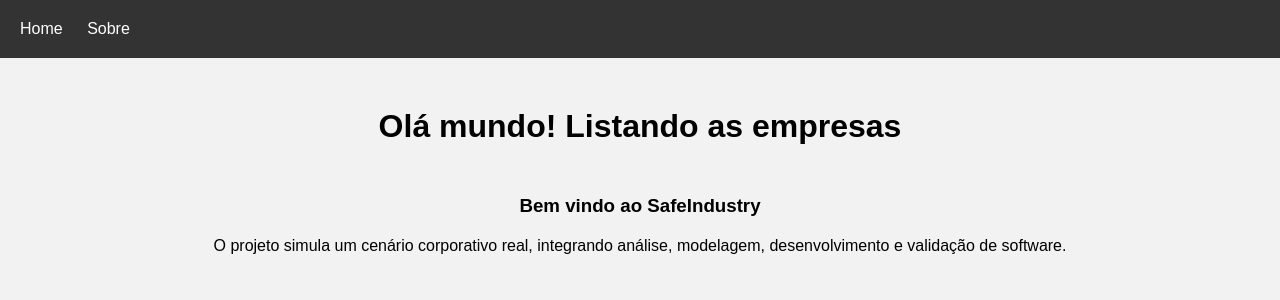
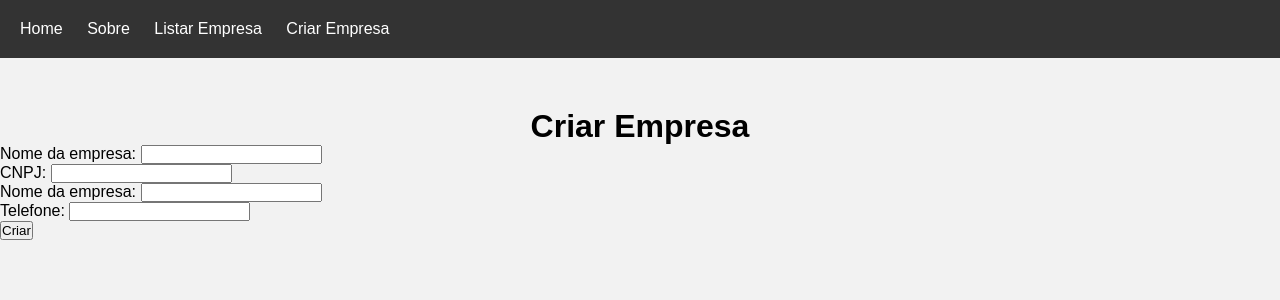
Before and after one commit to prof-dennis-senai/T3BA, a Django app: template SafeIndustry/app_empresa/templates/app_empresa/pages/criar_empresa.html in a window 1280 px wide. Shown: the top 300 px of the page. Run offline with Django 5.2, Linux system fonts and the light colour scheme; the template is opened without the code that fills it, so the values that code supplies are empty.

Commit message:
commit 1 aula 7

```diff
--- a/SafeIndustry/app_empresa/templates/app_empresa/base.html
+++ b/SafeIndustry/app_empresa/templates/app_empresa/base.html
@@ -8,7 +8,7 @@
     <title>{% block title %}{% endblock title %}</title>
 </head>
 <body>
-    {% include 'app_blog/partials/header.html' %}
+    {% include 'app_empresa/partials/header.html' %}
 
     {% block content %}
     {% endblock content %}
--- a/SafeIndustry/app_empresa/templates/app_empresa/pages/criar_empresa.html
+++ b/SafeIndustry/app_empresa/templates/app_empresa/pages/criar_empresa.html
@@ -1,24 +1,37 @@
-{% load static %}
-<!DOCTYPE html>
-<html lang="pt-br">
-<head>
-    <meta charset="UTF-8">
-    <meta name="viewport" content="width=device-width, initial-scale=1.0">
-    <link rel="stylesheet" href="{% static 'app_blog/css/style.css' %}">
-    <title>Home</title>
-</head>
-<body>
-    <header>
-        <nav>
-            <ul>
-                <li><a href="{% url 'home' %}">Home</a></li>
-                <li><a href="{% url 'sobre' %}">Sobre</a></li>
-            </ul>
-        </nav>
-    </header>
+{% extends "app_empresa/base.html" %}
 
-    <h1>Olá mundo! Listando as empresas</h1>
-    <h3>Bem vindo ao SafeIndustry</h3>
-    <p>O projeto simula um cenário corporativo real, integrando análise, modelagem, desenvolvimento e validação de software.</p>
-</body>
-</html>
+{% block title %}SafeIndustry - Listar Empresas{% endblock title %}
+
+{% block content %}
+<div class="container">
+    <div class="container-header">
+        <h1>Criar Empresa</h1>
+    </div>
+
+    <div class="container-body">
+        <form method="post">
+            {% csrf_token %}
+            <div class="form-line">
+                <label for="nome">Nome da empresa:</label>
+                <input name="nome" type="text" value="{{nome}}" required>
+            </div>
+            <div class="form-line">
+                <label for="cnpj">CNPJ:</label>
+                <input name="cnpj" type="text" value="{{cnpj}}" required>
+            </div>
+            <div class="form-line">
+                <label for="email">Nome da empresa:</label>
+                <input name="email" type="email" value="{{email}}" required>
+            </div>
+            <div class="form-line">
+                <label for="telefone">Telefone:</label>
+                <input name="telefone" type="text" value="{{telefone}}" required>
+            </div>
+            <button type="submit">Criar</button>
+        </form>
+    </div>
+
+</div>
+
+
+{% endblock content %}
--- a/SafeIndustry/app_empresa/templates/app_empresa/pages/listar_empresas.html
+++ b/SafeIndustry/app_empresa/templates/app_empresa/pages/listar_empresas.html
@@ -1,11 +1,12 @@
-{% extends "app_blog/base.html" %}
+{% extends "app_empresa/base.html" %}
 
 {% block title %}SafeIndustry - Listar Empresas{% endblock title %}
 
 {% block content %}
 <h1>Olá mundo! Listando as empresas</h1>
 <h3>Bem vindo ao SafeIndustry</h3>
-    <p>O projeto simula um cenário corporativo real, integrando análise, modelagem, desenvolvimento e validação de software.</p>
+<p>O projeto simula um cenário corporativo real, integrando análise, modelagem, desenvolvimento e validação de software.
+</p>
 
 <ul>
     {% for empresa in empresas %}
--- a/SafeIndustry/app_empresa/templates/app_empresa/partials/header.html
+++ b/SafeIndustry/app_empresa/templates/app_empresa/partials/header.html
@@ -4,6 +4,7 @@
             <li><a href="{% url 'home' %}">Home</a></li>
             <li><a href="{% url 'sobre' %}">Sobre</a></li>
             <li><a href="{% url 'listar_empresas' %}">Listar Empresa</a></li>
+            <li><a href="{% url 'criar_empresa' %}">Criar Empresa</a></li>
         </ul>
     </nav>
 </header>
--- a/SafeIndustry/app_empresa/urls.py
+++ b/SafeIndustry/app_empresa/urls.py
@@ -3,4 +3,5 @@
 
 urlpatterns = [
     path('', views.listar_empresas, name='listar_empresas'),
+    path('criar_empresa/', views.criar_empresa, name='criar_empresa'),
 ]
```
Also changed, not shown: SafeIndustry/app_empresa/views.py (+23 -1 lines). Lines whose indentation alone changed are shown as unchanged.
